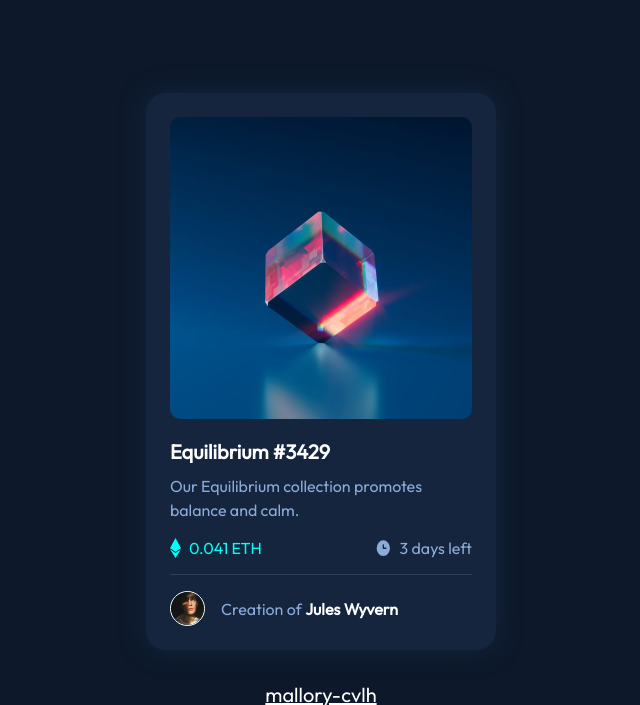
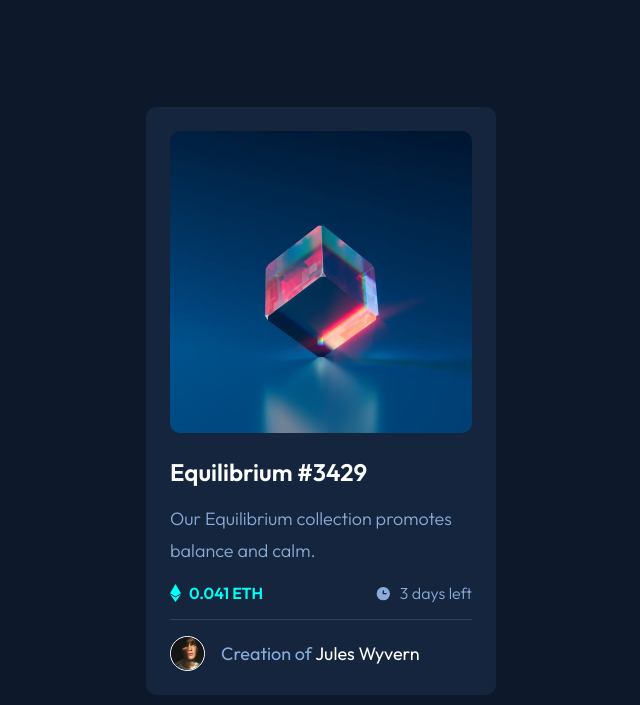
Before and after one commit to mallory-cvlh/02_NFTPreviewCardComponent, a plain HTML site: page index.html in a window 1280 px wide. Shown: the top 705 px of the page, without its empty margins (319-959 px from the left). Drawn offline with Linux system fonts and the light colour scheme.

Commit message:
V2
Hover effect added & Readability improved

```diff
--- /dev/null
+++ b/Old-version/style.css
@@ -0,0 +1,129 @@
+@import url('https://fonts.googleapis.com/css2?family=Outfit&display=swap');
+
+/* || RESET */
+*,
+*::after,
+*::before {
+    box-sizing: border-box;
+    margin: 0;
+    padding: 0;
+}
+
+img {
+    display: block;
+    height: auto;
+    max-width: 100%;
+}
+
+/* || VARIABLES */
+:root {
+    /* FONT */
+    --FF: 'Outfit', sans-serif;
+
+    /* COLORS */
+    --SOFT-BLUE:hsl(215, 51%, 70%);
+    --CYAN:hsl(178, 100%, 50%);
+    --BG-PAGE:hsl(217, 54%, 11%);
+    --BG-CARD:hsl(216, 50%, 16%);
+    --LINE:hsl(215, 32%, 27%);
+    --WHITE:hsl(0, 0%, 100%);
+}
+
+/* || UTILITY CLASSES */
+.sr-only {
+    left: -10000px;
+    position: absolute;
+}
+
+.soft-blue{
+    color: var(--SOFT-BLUE);
+}
+
+.white {
+    color: var(--WHITE);
+}
+
+.cyan {
+    color: var(--CYAN);
+}
+
+/* || GENERAL STYLES */
+html{
+    font-family: var(--FF);
+}
+
+body {
+    background: var(--BG-PAGE);
+    display: grid;
+    min-height: 100vh;
+    place-content: center;
+}
+
+.container {
+    background: var(--BG-CARD);
+    border-radius: 20px;
+    box-shadow: 0px 0px 25px 0px var(--BG-CARD);
+    max-width: 350px;
+    padding: 1.5em;
+}
+
+p {
+    line-height: 1.5;
+}
+
+/* || HERO */
+.hero img{
+    border-radius: 10px;
+}
+
+.hero figcaption {
+    font-size: 1.25rem;
+    font-weight: 600;
+    padding: 1em 0 0.5em;
+}
+
+/* || INLINE */
+.inline{
+    border-bottom: 1px solid var(--LINE);
+    display: flex;
+    justify-content: space-between;
+    padding: 1em 0;
+}
+
+.inline figure {
+    display: flex;
+}
+
+.inline img {
+    margin-right: 0.5em;
+}
+
+/* || AUTHOR */
+.author {
+    align-items: center;
+    display: flex;
+    padding: 1em 0 0;
+}
+
+.author img {
+    border: 1px solid var(--WHITE);
+    border-radius: 50%;
+    height: auto;
+    width: 35px;
+}
+
+.author figcaption {
+    margin-left: 1em;
+}
+
+/* || FOOTER */
+.footer {
+    color: var(--WHITE);
+    font-size: 1.25rem;
+    margin-top: 2rem;
+    text-align: center;
+}
+
+.footer a{
+    color: var(--WHITE);
+}
--- a/css/style.css
+++ b/css/style.css
@@ -1,5 +1,3 @@
-@import url('https://fonts.googleapis.com/css2?family=Outfit&display=swap');
-
 /* || RESET */
 *,
 *::after,
@@ -17,16 +15,19 @@ img {
 
 /* || VARIABLES */
 :root {
-    /* FONT */
+    /* FONTS */
     --FF: 'Outfit', sans-serif;
+    --FW-LIGHT: 300;
+    --FW-REGULAR: 400;
+    --FW-BOLD: 600;
 
     /* COLORS */
-    --SOFT-BLUE:hsl(215, 51%, 70%);
-    --CYAN:hsl(178, 100%, 50%);
-    --BG-PAGE:hsl(217, 54%, 11%);
-    --BG-CARD:hsl(216, 50%, 16%);
-    --LINE:hsl(215, 32%, 27%);
-    --WHITE:hsl(0, 0%, 100%);
+    --SOFT-BLUE: hsl(215, 51%, 70%);
+    --CYAN: hsl(178, 100%, 50%);
+    --BODY-BG: hsl(217, 54%, 11%);
+    --CARD-BG: hsl(216, 50%, 16%);
+    --LINE-COLOR: hsl(215, 32%, 27%);
+    --WHITE: hsl(0, 0%, 100%);
 }
 
 /* || UTILITY CLASSES */
@@ -35,95 +36,133 @@ img {
     position: absolute;
 }
 
-.soft-blue{
+/* || GENERAL STYLES */
+body {
+    background: var(--BODY-BG);
     color: var(--SOFT-BLUE);
-}
-
-.white {
-    color: var(--WHITE);
-}
-
-.cyan {
-    color: var(--CYAN);
-}
-
-/* || GENERAL STYLES */
-html{
+    display: grid;
     font-family: var(--FF);
-}
-
-body {
-    background: var(--BG-PAGE);
-    display: grid;
+    font-size: 1.125rem;
+    font-weight: var(--FW-REGULAR);
+    margin: 2rem 1rem;
     min-height: 100vh;
     place-content: center;
 }
 
-.container {
-    background: var(--BG-CARD);
-    border-radius: 20px;
-    box-shadow: 0px 0px 25px 0px var(--BG-CARD);
-    max-width: 350px;
-    padding: 1.5em;
+a {
+    color: var(--WHITE);
+    cursor: pointer;
+    text-decoration: none;
 }
 
-p {
-    line-height: 1.5;
+/* || CARD */
+.card {
+    background: var(--CARD-BG);
+    border-radius: 0.625rem;
+    max-width: 350px;
+    padding: 1.5rem;
 }
 
-/* || HERO */
-.hero img{
-    border-radius: 10px;
+/* NFT IMAGE */
+.card__img {
+    cursor: pointer;
+    overflow: hidden;
+    position: relative;
 }
 
-.hero figcaption {
-    font-size: 1.25rem;
-    font-weight: 600;
-    padding: 1em 0 0.5em;
+.card__img a::after {
+    /* ADD OPACITY */
+    --CYAN: hsl(178, 100%, 50%,0.5);
+
+    align-items: center;
+    background: var(--CYAN);
+    border-radius: 0.625rem;
+    content: url(../img/icon-view.svg);
+    display: flex;
+    inset: 0;
+    justify-content: center;
+    opacity: 0;
+    position: absolute;
+    transition: all 0.25s ease;
 }
 
-/* || INLINE */
-.inline{
-    border-bottom: 1px solid var(--LINE);
-    display: flex;
-    justify-content: space-between;
-    padding: 1em 0;
+.card__img a:hover::after {
+    opacity: 1;
 }
 
-.inline figure {
-    display: flex;
+.card__img img{
+    border-radius: 0.625rem;
 }
 
-.inline img {
-    margin-right: 0.5em;
+/* TITLE */
+.card__title {
+    color: var(--WHITE);
+    font-size: 1.5rem;
+    font-weight: var(--FW-BOLD);
+    padding: 1.5rem 0 1rem;
 }
 
-/* || AUTHOR */
-.author {
+/* PARAGRAPH */
+.card__p {
+    font-weight: var(--FW-LIGHT);
+    line-height: 1.8;
+}
+
+/* GROUP PRICE + TIME */
+.card__group {
+    display: flex;
+    font-size: 1rem;
+    justify-content: space-between;
+    margin: 1rem 0;
+}
+
+.card__price {
+    align-items: center;
+    color: var(--CYAN);
+    display: flex;
+    font-weight: var(--FW-BOLD);
+    gap: 0.5rem;
+}
+
+.card__price[data-icon="eth-icon"]::before {
+    background-image: url("../img/icon-ethereum.svg");
+    content: "";
+    height: 18px;
+    width: 11px;
+}
+
+.card__time {
     align-items: center;
     display: flex;
-    padding: 1em 0 0;
+    font-weight: var(--FW-LIGHT);
+    gap: 0.5rem;
 }
 
-.author img {
+.card__time[data-icon="clock-icon"]::before {
+    background-image: url("../img/icon-clock.svg");
+    content: "";
+    height: 17px;
+    width: 17px;
+}
+
+/* AUTHOR */
+.card__author {
+    align-items: center;
+    border-top: 1px solid var(--LINE-COLOR);
+    display: flex;
+    gap: 1rem;
+    padding: 1rem 0 0;
+}
+
+.card__author img {
     border: 1px solid var(--WHITE);
     border-radius: 50%;
-    height: auto;
     width: 35px;
 }
 
-.author figcaption {
-    margin-left: 1em;
-}
-
 /* || FOOTER */
-.footer {
-    color: var(--WHITE);
-    font-size: 1.25rem;
-    margin-top: 2rem;
+footer {
+    margin-top: 1rem;
+    max-width: 350px;
     text-align: center;
 }
-
-.footer a{
-    color: var(--WHITE);
-}
--- a/index.html
+++ b/index.html
@@ -3,47 +3,53 @@
 
 <head>
 	<meta charset="UTF-8">
-    <meta http-equiv="X-UA-Compatible" content="IE=edge">
 	<meta name="viewport" content="width=device-width, initial-scale=1.0">
 	<meta name="author" content="mallory-cvlh">
-    <meta name="description" content="NFT Preview Card Component">
-    <title>NFT Preview</title>
+	<meta name="description" content="Frontend Mentor NFT preview card component">
+	<!-- GOOGLE FONTS -->
+	<link rel="preconnect" href="https://fonts.googleapis.com">
+	<link rel="preconnect" href="https://fonts.gstatic.com" crossorigin>
+	<link href="https://fonts.googleapis.com/css2?family=Outfit:wght@300;400;600&display=swap" rel="stylesheet">
+	<!-- TITLE CSS ICON -->
+	<title>Frontend Mentor | NFT preview card component</title>
 	<link rel="stylesheet" href="css/style.css">
-    <link rel="icon" href="img/favicon-32x32.png" type="image/x-icon">
+	<link rel="icon" type="image/png" sizes="32x32" href="./images/favicon-32x32.png">
 </head>
 
 <body>
 	<header class="sr-only">
-        <h1>NTF Preview Card Component</h1>
+		<h1>NFT preview card component</h1>
 	</header>
-    <main class="container">
-        <figure class="hero">
-            <img src="img/image-equilibrium.jpg" alt="Equilibrium NFT" title="Equilibrium" width="604" height="604">
-            <figcaption class="white">Equilibrium #3429</figcaption>
-        </figure>
-        <p class="soft-blue">
-            Our Equilibrium collection promotes <br>
-            balance and calm.
-        </p>
-        <div class="inline">
-            <figure>
-                <img src="img/icon-ethereum.svg" alt="Etherum icon" title="Etherum" width="11" height="18">
-                <figcaption class="cyan">0.041 ETH</figcaption>
-            </figure>
-            <figure>
-                <img src="img/icon-clock.svg" alt="Clock icon" title="Clock" width="17" height="17">
-                <figcaption class="soft-blue">3 days left</figcaption>
-            </figure>
+
+	<main>
+		<article class="card">
+			<div class="card__img">
+				<a href="img/image-equilibrium.jpg">
+					<img src="img/image-equilibrium.jpg" alt="NFT Equilibrium" width="604" height="604">
+				</a>
 			</div>
-        <figure class="author">
-            <img src="img/image-avatar.png" alt="Avatar of Julesd Wyvern" title="Jules Wyvern" width="132" height="132">
-            <figcaption class="soft-blue">
-                Creation of <strong class="white">Jules Wyvern</strong>
+			<h2 class="card__title">Equilibrium <a href="">#3429</a></h2>
+			<p class="card__p">Our Equilibrium collection promotes balance and calm.</p>
+
+			<div class="card__group">
+				<p class="card__price" data-icon="eth-icon">0.041 ETH</p>
+				<p class="card__time" data-icon="clock-icon">3 days left</p>
+			</div>
+
+			<figure class="card__author">
+				<img src="img/image-avatar.png" alt="Avatar Jules Wyvern" width="132" height="132">
+				<figcaption>
+					Creation of <a href="">Jules Wyvern</a>
 				</figcaption>
 			</figure>
+		</article>
 	</main>
-    <footer class="footer">
-        <a href="https://github.com/mallory-cvlh">mallory-cvlh</a>
+
+	<footer>
+		<p>
+			Challenge by <a href="https://www.frontendmentor.io?ref=challenge" target="_blank">Frontend Mentor</a>.
+			Coded by <a href="https://github.com/mallory-cvlh" target="_blank">mallory-cvlh</a>.
+		</p>
 	</footer>
 </body>
 
```
Also changed, not shown: Old-version/index.html (added, +50 -0 lines), Old-version/solution_NFT_card.png (renamed from MySolution/solution_NFT_card.png), img/screenshot.png (added). Lines whose indentation alone changed are shown as unchanged.
